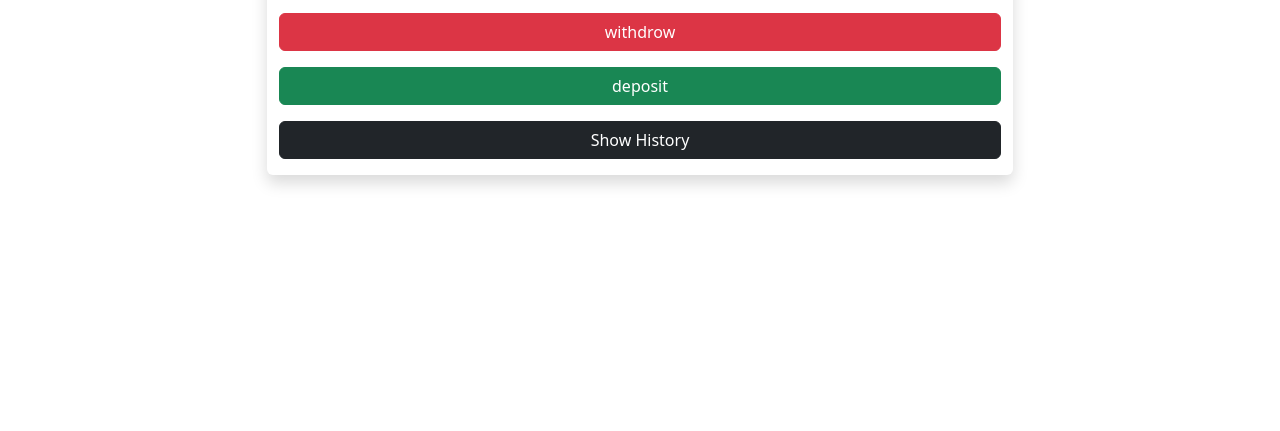
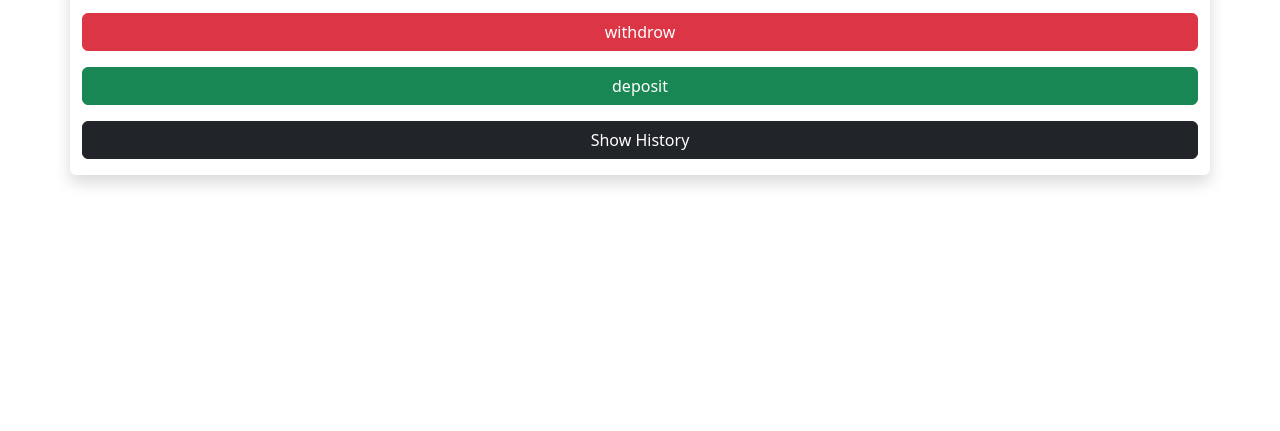
Before and after one commit to Mohammed-Rafat76/E-Wallet, a plain HTML site: page index.html in a window 1280 px wide. Shown: the part 369-800 px from the top of the page. Drawn offline with nearby package versions, Linux system fonts and the light colour scheme.

Commit message:
edit responsive

```diff
--- a/index.html
+++ b/index.html
@@ -17,7 +17,7 @@
     <link rel="stylesheet" href="index.css" />
   </head>
   <body class="col-12 d-flex justify-content-center align-items-center">
-    <div class="col-5 col-md-7 porder rounded shadow container py-3">
+    <div class="col-5 col-md-12 porder rounded shadow container py-3">
       <h1>Your balance is : <span id="balanceSpan">0</span>EGP</h1>
       <div
         class="d-flex flex-column justify-content-betwen align-items-center gap-3"
```
